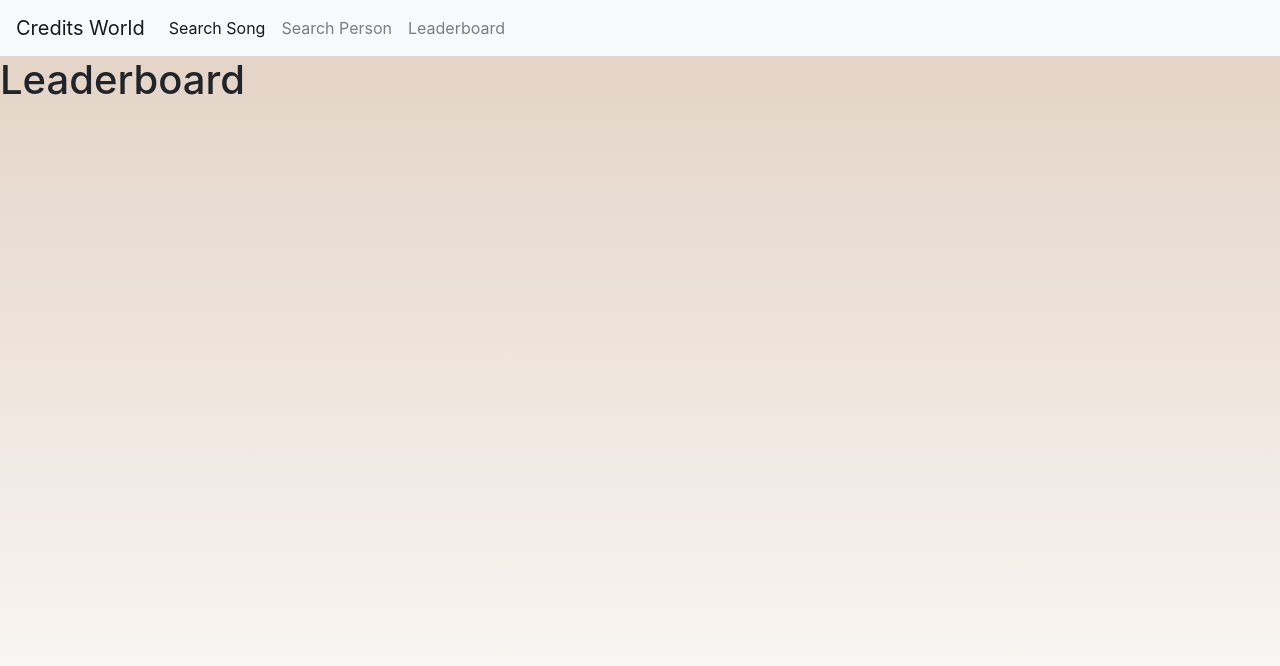
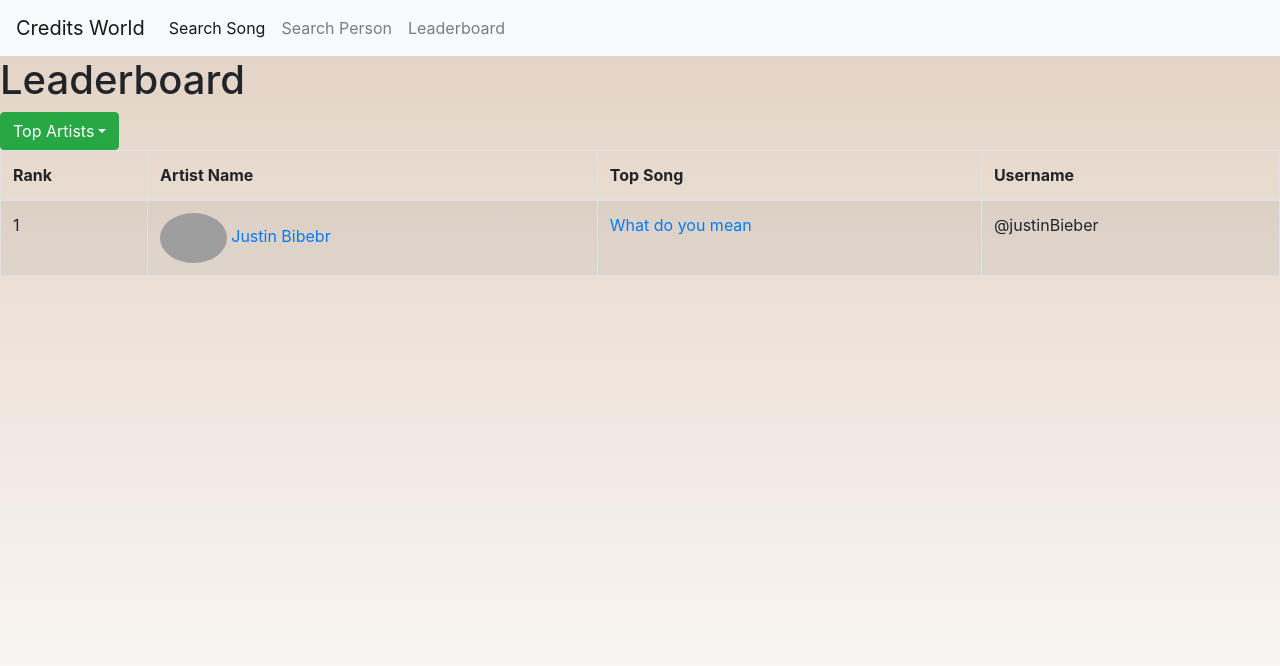
Before and after one commit to CIS550-KFPanda/CreditsWorld, a React (Create React App) app in the folder client/: page /leaderboard in a window 1280 px wide. Shown: the top 666 px of the page. Built offline with nearby package versions, Linux system fonts and the light colour scheme; grey boxes are pictures that could not be loaded.

Commit message:
added basic leadboard

```diff
--- a/client/src/pages/Leaderboard.js
+++ b/client/src/pages/Leaderboard.js
@@ -2,6 +2,10 @@
 import '../style/Landing.css';
 import 'bootstrap/dist/css/bootstrap.min.css';
 import PageNavbar from '../components/PageNavbar';
+import Table from 'react-bootstrap/Table'
+import Image from 'react-bootstrap/Image'
+import Dropdown from 'react-bootstrap/Dropdown'
+
 
 
 export default class Leaderboard extends React.Component {
@@ -17,6 +21,7 @@
 
   // React function that is called when the page load.
   componentDidMount() {
+
   }
 
   render() {
@@ -24,6 +29,42 @@
       <div className="">
         <PageNavbar active="search-song" />
         <h1> Leaderboard</h1>
+        <Dropdown>
+  <Dropdown.Toggle variant="success" id="dropdown-basic">
+  Top Artists
+  </Dropdown.Toggle>
+
+  <Dropdown.Menu>
+    <Dropdown.Item href="#/action-1">Top Artists</Dropdown.Item>
+    <Dropdown.Item href="#/action-2">Top Songs</Dropdown.Item>
+    <Dropdown.Item href="#/action-3">Top Producers</Dropdown.Item>
+    <Dropdown.Item href="#/action-3">Top Songwriters</Dropdown.Item>
+
+  </Dropdown.Menu>
+</Dropdown>
+        <Table striped bordered hover>
+  <thead>
+    <tr>
+      <th>Rank</th>
+      <th>Artist Name</th>
+      <th>Top Song</th>
+      <th>Username</th>
+    </tr>
+  </thead>
+  <tbody>
+    <tr>
+      <td>1</td>
+      <td><a href= "/search-person" >
+        <Image src = "https://images.genius.com/b8a71aef947716b9e24dcbea07fd23d1.800x800x1.jpg"  height="50" roundedCircle/> Justin Bibebr
+        </a></td>
+      <td><a href= "/search-song" >
+           What do you mean
+        </a></td>
+      <td>@justinBieber</td>
+    </tr>
+
+  </tbody>
+</Table>
       </div>
     );
   }
```
